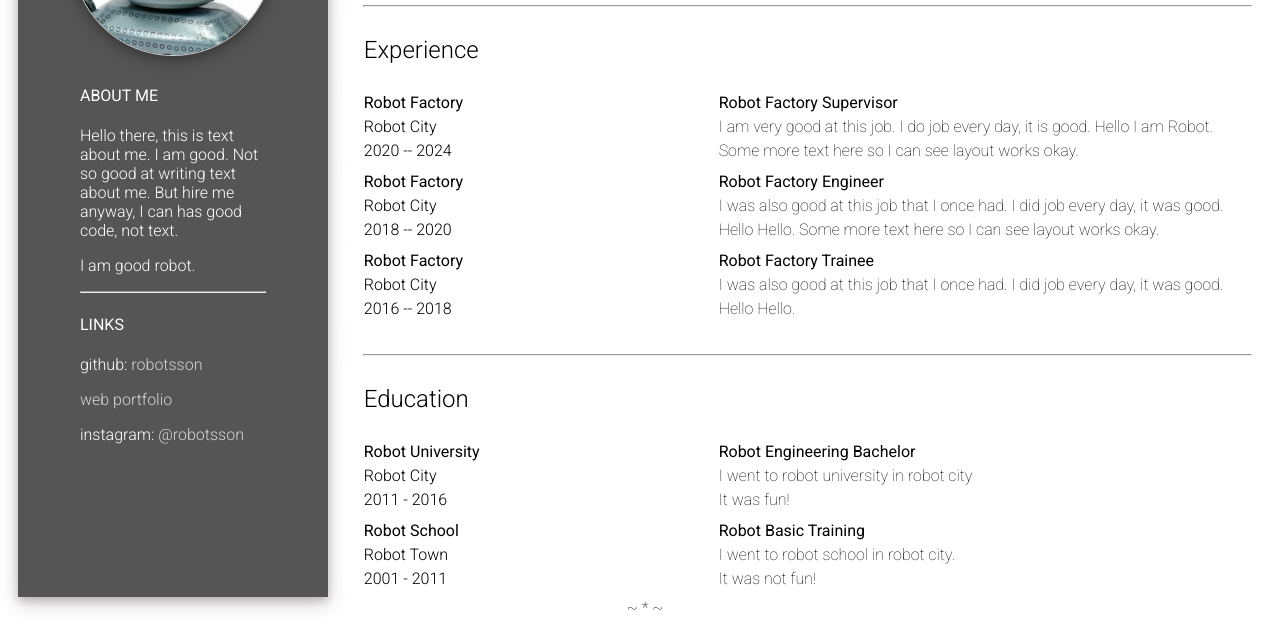
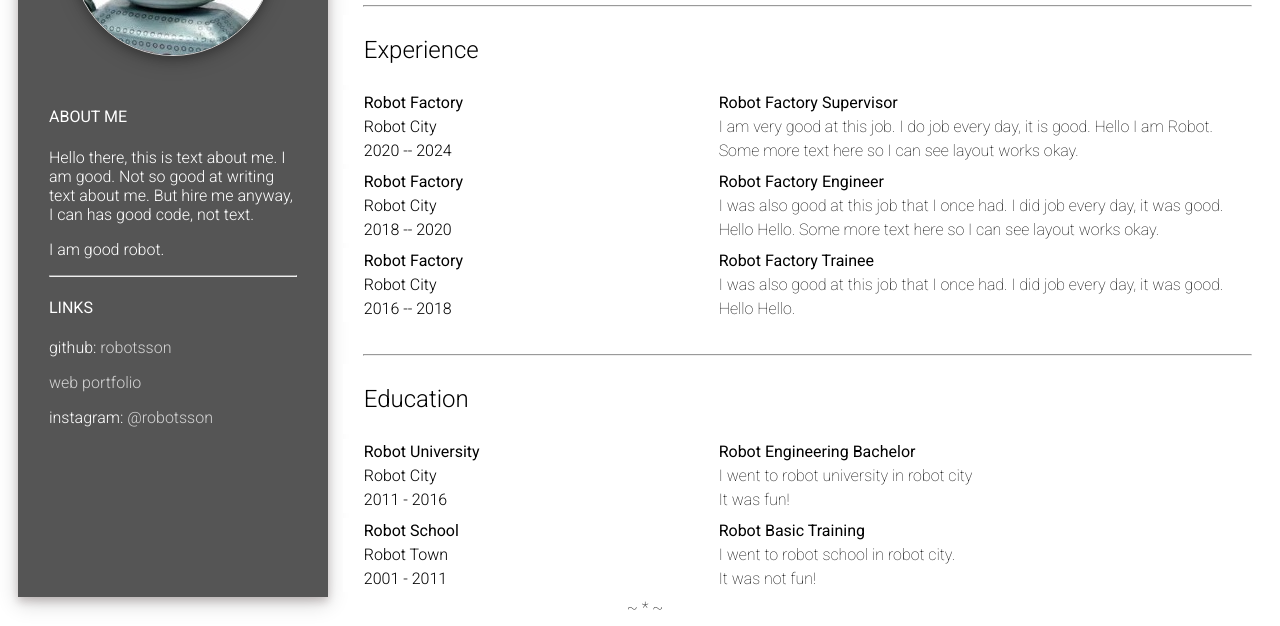
Before and after one commit to robotsson/robotsson.github.io, a plain HTML site: page cv/index.html in a window 1280 px wide. Shown: the part 184-810 px from the top of the page. Drawn offline with Linux system fonts and the light colour scheme.

Commit message:
text overflow correct

```diff
--- a/cv/cv_style.css
+++ b/cv/cv_style.css
@@ -72,10 +72,11 @@ a.two:active { color: gray; }
 .left_text {
     margin: auto;
     margin-top: 30px;
-    width: 60%;
+    width: 80%;
     font-family: "Roboto", sans-serif; font-weight: 300;
     color: white;
-    text-overflow: clip;
+    overflow: hidden;
+    text-overflow: ellipsis;
 }
 
 /* Right side layout */
```
Also changed, not shown: cv/index.html (+1 -0 lines).
